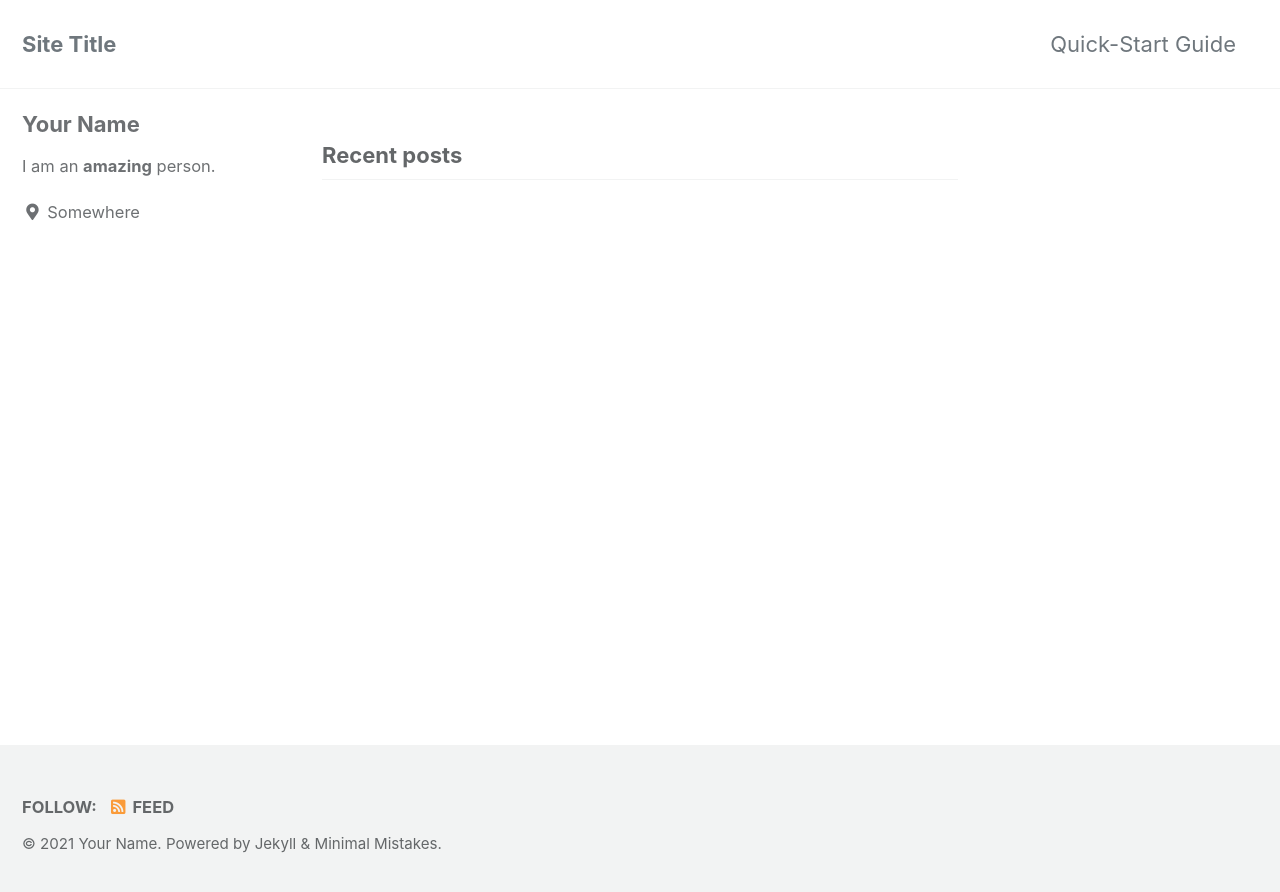
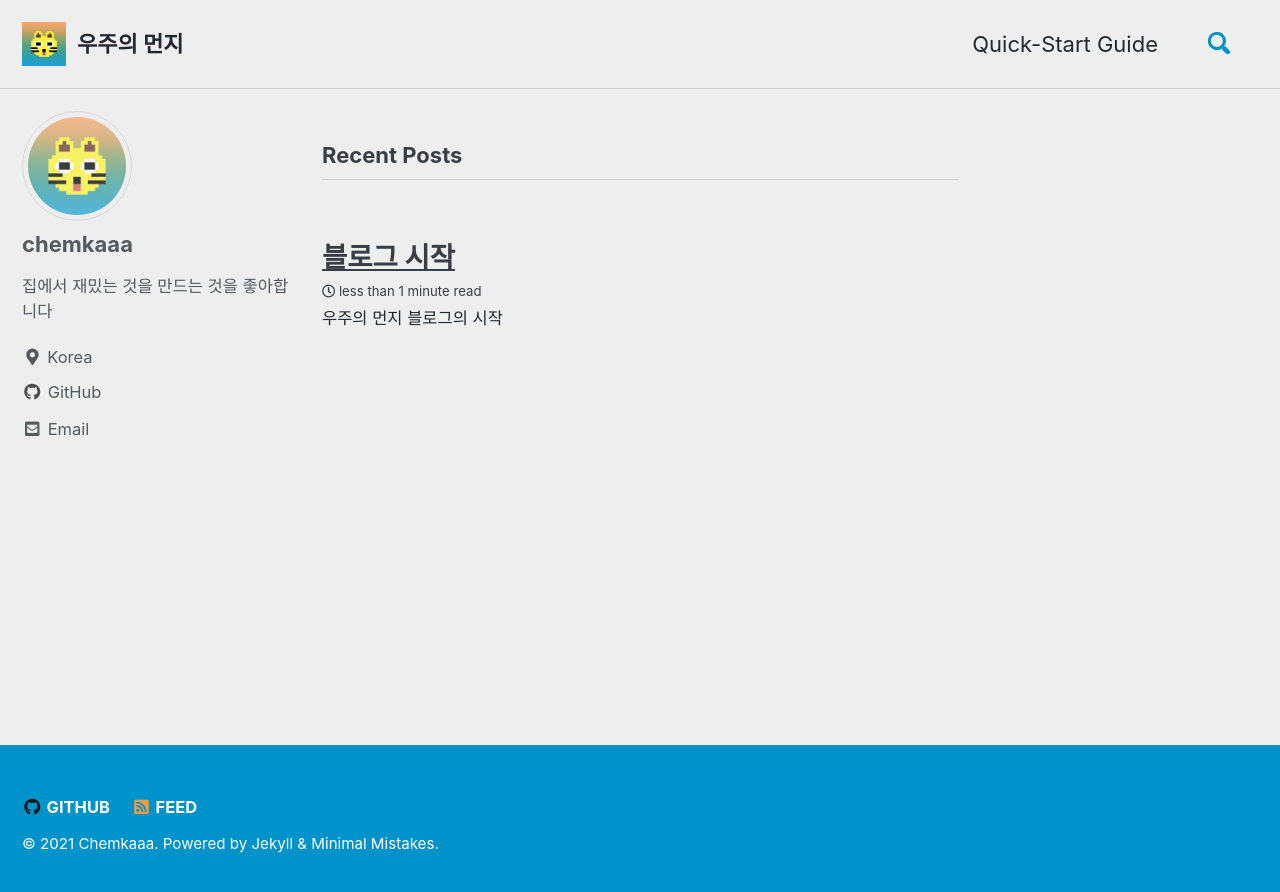
Before and after one commit to kangtaejin/kangtaejin.github.io, a Jekyll site: the page built from index.html, in a window 1280 px wide. Shown: the top 892 px of the page. Built offline with Jekyll 4.4.1, drawn with Linux system fonts in a browser that asks for light colours; cached includes are drawn as plain includes; the list of posts is cut into pages by our own code.

Commit message:
no message

```diff
--- a/_config.yml
+++ b/_config.yml
@@ -12,109 +12,103 @@
 
 # theme                  : "minimal-mistakes-jekyll"
 # remote_theme           : "mmistakes/minimal-mistakes"
-minimal_mistakes_skin    : "default" # "air", "aqua", "contrast", "dark", "dirt", "neon", "mint", "plum", "sunrise"
+minimal_mistakes_skin    : "air" # "air", "aqua", "contrast", "dark", "dirt", "neon", "mint", "plum", "sunrise"
 
 # Site Settings
-locale                   : "en-US"
-title                    : "Site Title"
+locale                   : "kor"
+title                    : "우주의 먼지"
 title_separator          : "-"
-subtitle                 : # site tagline that appears below site title in masthead
-name                     : "Your Name"
-description              : "An amazing website."
-url                      : # the base hostname & protocol for your site e.g. "https://mmistakes.github.io"
-baseurl                  : # the subpath of your site, e.g. "/blog"
-repository               : # GitHub username/repo-name e.g. "mmistakes/minimal-mistakes"
-teaser                   : # path of fallback teaser image, e.g. "/assets/images/500x300.png"
-logo                     : # path of logo image to display in the masthead, e.g. "/assets/images/88x88.png"
-masthead_title           : # overrides the website title displayed in the masthead, use " " for no title
+# subtitle                 : # site tagline that appears below site title in masthead
+name                     : "Chemkaaa"
+description              : "집에서 재밌는 것을 만드는 것을 좋아합니다"
+url                      : "https://kangtaejin.github.io" # the base hostname & protocol for your site e.g. "https://mmistakes.github.io"
+# baseurl                  : # the subpath of your site, e.g. "/blog"
+# repository               : # GitHub username/repo-name e.g. "mmistakes/minimal-mistakes"
+# teaser                   : # path of fallback teaser image, e.g. "/assets/images/500x300.png"
+logo                     : "/assets/images/uicat.png" # path of logo image to display in the masthead, e.g.
+# masthead_title           : # overrides the website title displayed in the masthead, use " " for no title
 # breadcrumbs            : false # true, false (default)
 words_per_minute         : 200
-comments:
-  provider               : # false (default), "disqus", "discourse", "facebook", "staticman", "staticman_v2", "utterances", "custom"
-  disqus:
-    shortname            : # https://help.disqus.com/customer/portal/articles/466208-what-s-a-shortname-
-  discourse:
-    server               : # https://meta.discourse.org/t/embedding-discourse-comments-via-javascript/31963 , e.g.: meta.discourse.org
-  facebook:
-    # https://developers.facebook.com/docs/plugins/comments
-    appid                :
-    num_posts            : # 5 (default)
-    colorscheme          : # "light" (default), "dark"
-  utterances:
-    theme                : # "github-light" (default), "github-dark"
-    issue_term           : # "pathname" (default)
-  staticman:
-    branch               : # "master"
-    endpoint             : # "https://{your Staticman v3 API}/v3/entry/github/"
-reCaptcha:
-  siteKey                :
-  secret                 :
-atom_feed:
-  path                   : # blank (default) uses feed.xml
-  hide                   : # true, false (default)
-search                   : # true, false (default)
-search_full_content      : # true, false (default)
-search_provider          : # lunr (default), algolia, google
-algolia:
-  application_id         : # YOUR_APPLICATION_ID
-  index_name             : # YOUR_INDEX_NAME
-  search_only_api_key    : # YOUR_SEARCH_ONLY_API_KEY
-  powered_by             : # true (default), false
-google:
-  search_engine_id       : # YOUR_SEARCH_ENGINE_ID
-  instant_search         : # false (default), true
-# SEO Related
-google_site_verification :
-bing_site_verification   :
-yandex_site_verification :
-naver_site_verification  :
+# comments:
+#   provider               : # false (default), "disqus", "discourse", "facebook", "staticman", "staticman_v2", "utterances", "custom"
+#   disqus:
+#     shortname            : # https://help.disqus.com/customer/portal/articles/466208-what-s-a-shortname-
+#   discourse:
+#     server               : # https://meta.discourse.org/t/embedding-discourse-comments-via-javascript/31963 , e.g.: meta.discourse.org
+#   facebook:
+#     # https://developers.facebook.com/docs/plugins/comments
+#     appid                :
+#     num_posts            : # 5 (default)
+#     colorscheme          : # "light" (default), "dark"
+#   utterances:
+#     theme                : # "github-light" (default), "github-dark"
+#     issue_term           : # "pathname" (default)
+#   staticman:
+#     branch               : # "master"
+#     endpoint             : # "https://{your Staticman v3 API}/v3/entry/github/"
+# reCaptcha:
+#   siteKey                :
+#   secret                 :
+# atom_feed:
+#   path                   : # blank (default) uses feed.xml
+#   hide                   : # true, false (default)
+search                   : true
+# search_full_content      : # true, false (default)
+# search_provider          : # lunr (default), algolia, google
+# algolia:
+#   application_id         : # YOUR_APPLICATION_ID
+#   index_name             : # YOUR_INDEX_NAME
+#   search_only_api_key    : # YOUR_SEARCH_ONLY_API_KEY
+#   powered_by             : # true (default), false
+# google:
+#   search_engine_id       : # YOUR_SEARCH_ENGINE_ID
+#   instant_search         : # false (default), true
+# # SEO Related
+# google_site_verification :
+# bing_site_verification   :
+# yandex_site_verification :
+# naver_site_verification  :
 
-# Social Sharing
-twitter:
-  username               :
-facebook:
-  username               :
-  app_id                 :
-  publisher              :
-og_image                 : # Open Graph/Twitter default site image
-# For specifying social profiles
-# - https://developers.google.com/structured-data/customize/social-profiles
-social:
-  type                   : # Person or Organization (defaults to Person)
-  name                   : # If the user or organization name differs from the site's name
-  links: # An array of links to social media profiles
+# # Social Sharing
+# twitter:
+#   username               :
+# facebook:
+#   username               :
+#   app_id                 :
+#   publisher              :
+# og_image                 : # Open Graph/Twitter default site image
+# # For specifying social profiles
+# # - https://developers.google.com/structured-data/customize/social-profiles
+# social:
+#   type                   : # Person or Organization (defaults to Person)
+#   name                   : # If the user or organization name differs from the site's name
+#   links: # An array of links to social media profiles
 
-# Analytics
-analytics:
-  provider               : false # false (default), "google", "google-universal", "google-gtag", "custom"
-  google:
-    tracking_id          :
-    anonymize_ip         : # true, false (default)
+# # Analytics
+# analytics:
+#   provider               : false # false (default), "google", "google-universal", "google-gtag", "custom"
+#   google:
+#     tracking_id          :
+#     anonymize_ip         : # true, false (default)
 
 
 # Site Author
 author:
-  name             : "Your Name"
-  avatar           : # path of avatar image, e.g. "/assets/images/bio-photo.jpg"
-  bio              : "I am an **amazing** person."
-  location         : "Somewhere"
-  email            :
+  name             : "chemkaaa"
+  avatar           : "/assets/images/uicat.png"
+  bio              : "집에서 재밌는 것을 만드는 것을 좋아합니다"
+  location         : "Korea"
+  email            : "ktkt00000@gmail.com"
   links:
-    - label: "Email"
-      icon: "fas fa-fw fa-envelope-square"
-      # url: "mailto:your.name@email.com"
     - label: "Website"
       icon: "fas fa-fw fa-link"
       # url: "https://your-website.com"
-    - label: "Twitter"
-      icon: "fab fa-fw fa-twitter-square"
-      # url: "https://twitter.com/"
     - label: "Facebook"
       icon: "fab fa-fw fa-facebook-square"
       # url: "https://facebook.com/"
     - label: "GitHub"
       icon: "fab fa-fw fa-github"
-      # url: "https://github.com/"
+      url: "https://github.com/kangtaejin"
     - label: "Instagram"
       icon: "fab fa-fw fa-instagram"
       # url: "https://instagram.com/"
@@ -122,21 +116,12 @@ author:
 # Site Footer
 footer:
   links:
-    - label: "Twitter"
-      icon: "fab fa-fw fa-twitter-square"
-      # url:
     - label: "Facebook"
       icon: "fab fa-fw fa-facebook-square"
       # url:
     - label: "GitHub"
       icon: "fab fa-fw fa-github"
-      # url:
-    - label: "GitLab"
-      icon: "fab fa-fw fa-gitlab"
-      # url:
-    - label: "Bitbucket"
-      icon: "fab fa-fw fa-bitbucket"
-      # url:
+      url: "https://github.com/kangtaejin"
     - label: "Instagram"
       icon: "fab fa-fw fa-instagram"
       # url:
@@ -175,7 +160,6 @@ exclude:
   - /test # ignore Minimal Mistakes /test
 keep_files:
   - .git
-  - .svn
 encoding: "utf-8"
 markdown_ext: "markdown,mkdown,mkdn,mkd,md"
 
@@ -210,7 +194,7 @@ sass:
 permalink: /:categories/:title/
 paginate: 5 # amount of posts to show
 paginate_path: /page:num/
-timezone: # https://en.wikipedia.org/wiki/List_of_tz_database_time_zones
+timezone: Asia/Seoul # https://en.wikipedia.org/wiki/List_of_tz_database_time_zones
 
 
 # Plugins (previously gems:)
@@ -280,3 +264,10 @@ defaults:
       comments: # true
       share: true
       related: true
+  # _pages
+  - scope:
+      path: ""
+      type: pages
+    values:
+      layout: single
+      author_profile: true
--- /dev/null
+++ b/_posts/2021-02-15-hello-world.md
@@ -0,0 +1,17 @@
+---
+title: "블로그 시작"
+categories:
+  - blogging
+last_modified_at: 2021-02-15T13:00:00+09:00
+toc: true
+---
+
+## 우주의 먼지 블로그의 시작
+
+chemkaaa 의 서비스들을 소개합니다.
+
+지킬 minimal mistakes 테마를 이용했습니다.
+GitHub Page를 이용했습니다.
+
+페이지를 만들때 아래 블로그를 참고했습니다
+<https://devinlife.com/howto%20github%20pages/blog-config/>
```
Also changed, not shown: assets/images/uicat.png (added).
